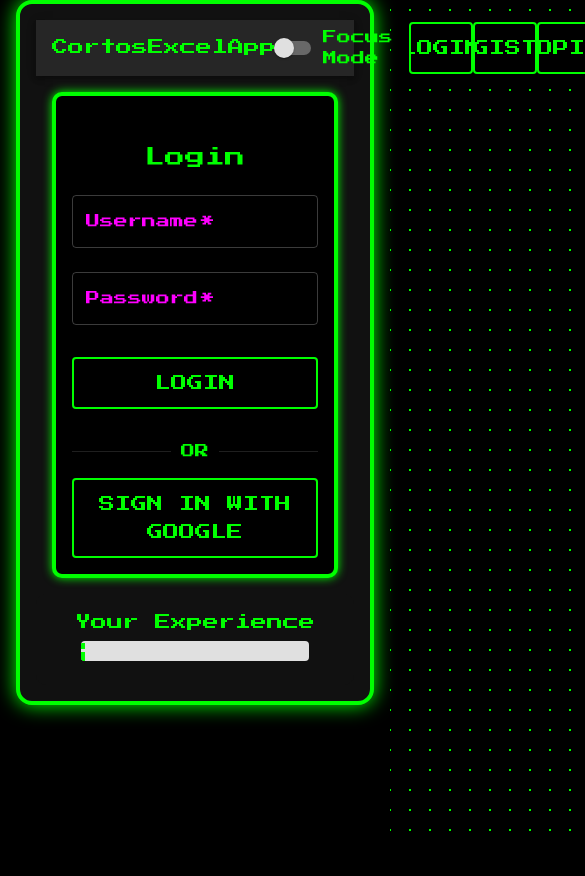
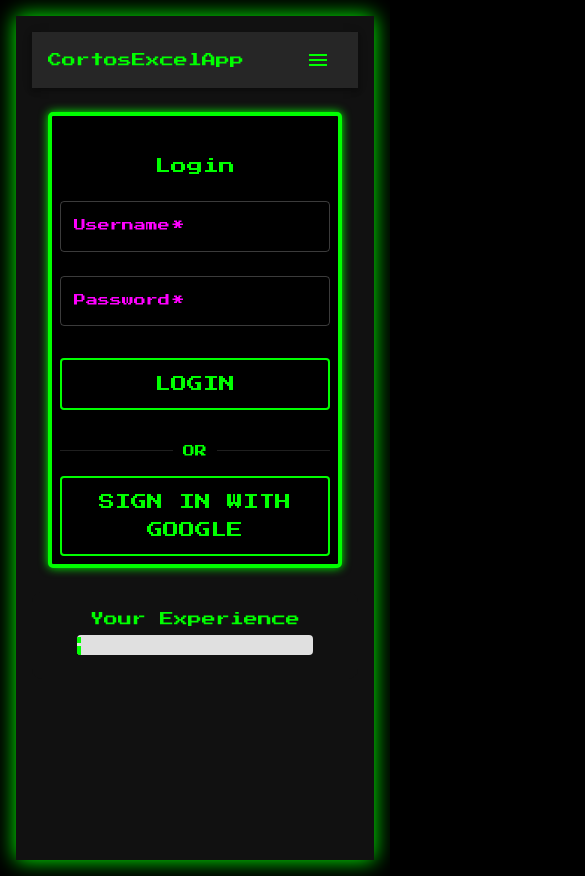
Before and after one commit to LycurgusxLycurgus/cortosexcelapp-frontend, a React (Create React App) app: page /login in a window 390 px wide. Shown: the whole page, 585 px wide, since content can reach past the window. Before the commit the page ends 844 px from the top, so only its background shows below. Built offline with nearby package versions, Linux system fonts and the light colour scheme.

Commit message:
responsive_design

```diff
--- a/src/components/ArcadeComponents.tsx
+++ b/src/components/ArcadeComponents.tsx
@@ -68,6 +68,11 @@ export const PixelatedBox = styled(Box)(({ theme }) => ({
   boxShadow: '0 0 10px #00ff00',
   position: 'relative',
   overflow: 'hidden',
+  [theme.breakpoints.down('sm')]: {
+    borderRadius: '5px',
+    padding: theme.spacing(1),
+    margin: theme.spacing(1, 0),
+  },
 }));
 
 export const ArcadeScreen = styled(Box)(({ theme }) => ({
@@ -130,4 +135,8 @@ export const ArcadeTextArea = styled('textarea')(({ theme }) => ({
     outline: 'none',
     boxShadow: '0 0 10px #00ff00',
   },
+  [theme.breakpoints.down('sm')]: {
+    fontSize: '14px',
+    padding: '8px',
+  },
 }));
--- a/src/components/ArcadeLayout.tsx
+++ b/src/components/ArcadeLayout.tsx
@@ -8,14 +8,18 @@ const ArcadeScreen = styled(Box)(({ theme }) => ({
   borderRadius: '16px',
   padding: theme.spacing(2),
   boxShadow: `0 0 20px ${theme.palette.primary.main}`,
-  minHeight: '80vh',
+  minHeight: '100vh',
   display: 'flex',
   flexDirection: 'column',
+  [theme.breakpoints.down('sm')]: {
+    borderRadius: 0,
+    border: 'none',
+  },
 }));
 
 const ArcadeLayout: React.FC<{ children: React.ReactNode }> = ({ children }) => {
   return (
-    <Container maxWidth="lg">
+    <Container maxWidth="lg" disableGutters>
       <motion.div
         initial={{ opacity: 0, scale: 0.9 }}
         animate={{ opacity: 1, scale: 1 }}
--- a/src/components/Header.tsx
+++ b/src/components/Header.tsx
@@ -1,7 +1,9 @@
 import React from 'react';
-import { AppBar, Toolbar, Typography, Switch, FormControlLabel } from '@mui/material';
+import { AppBar, Toolbar, Typography, Switch, FormControlLabel, useMediaQuery, IconButton, Menu, MenuItem } from '@mui/material';
 import { ArcadeButton } from './ArcadeComponents';
 import { motion } from 'framer-motion';
+import MenuIcon from '@mui/icons-material/Menu';
+import { useTheme } from '@mui/material/styles';
 
 interface HeaderProps {
   focusMode: boolean;
@@ -10,12 +12,74 @@ interface HeaderProps {
 }
 
 const Header: React.FC<HeaderProps> = ({ focusMode, setFocusMode, onAction }) => {
+  const theme = useTheme();
+  const isMobile = useMediaQuery(theme.breakpoints.down('sm'));
+  const [anchorEl, setAnchorEl] = React.useState<null | HTMLElement>(null);
+
+  const handleMenu = (event: React.MouseEvent<HTMLElement>) => {
+    setAnchorEl(event.currentTarget);
+  };
+
+  const handleClose = () => {
+    setAnchorEl(null);
+  };
+
   return (
     <AppBar position="static" component={motion.div} initial={{ y: -50 }} animate={{ y: 0 }}>
       <Toolbar>
         <Typography variant="h6" component="div" sx={{ flexGrow: 1 }}>
           CortosExcelApp
         </Typography>
+        {isMobile ? (
+          <>
+            <IconButton
+              size="large"
+              edge="start"
+              color="inherit"
+              aria-label="menu"
+              onClick={handleMenu}
+            >
+              <MenuIcon />
+            </IconButton>
+            <Menu
+              anchorEl={anchorEl}
+              anchorOrigin={{
+                vertical: 'top',
+                horizontal: 'right',
+              }}
+              keepMounted
+              transformOrigin={{
+                vertical: 'top',
+                horizontal: 'right',
+              }}
+              open={Boolean(anchorEl)}
+              onClose={handleClose}
+            >
+              <MenuItem onClick={() => { onAction(); handleClose(); }}>
+                <ArcadeButton color="inherit" to="/login">Login</ArcadeButton>
+              </MenuItem>
+              <MenuItem onClick={() => { onAction(); handleClose(); }}>
+                <ArcadeButton color="inherit" to="/register">Register</ArcadeButton>
+              </MenuItem>
+              <MenuItem onClick={() => { onAction(); handleClose(); }}>
+                <ArcadeButton color="inherit" to="/topics">Topics</ArcadeButton>
+              </MenuItem>
+              <MenuItem>
+                <FormControlLabel
+                  control={
+                    <Switch
+                      checked={focusMode}
+                      onChange={(e) => setFocusMode(e.target.checked)}
+                      color="secondary"
+                    />
+                  }
+                  label="Focus Mode"
+                />
+              </MenuItem>
+            </Menu>
+          </>
+        ) : (
+          <>
             <FormControlLabel
               control={
                 <Switch
@@ -35,6 +99,8 @@ const Header: React.FC<HeaderProps> = ({ focusMode, setFocusMode, onAction }) =>
             <ArcadeButton color="inherit" onClick={onAction} to="/topics">
               Topics
             </ArcadeButton>
+          </>
+        )}
       </Toolbar>
     </AppBar>
   );
--- a/src/components/TopicList/TopicList.tsx
+++ b/src/components/TopicList/TopicList.tsx
@@ -72,14 +72,10 @@ export const TopicList: React.FC<TopicListProps> = ({ focusMode, onAction }) =>
       <Typography variant="h5" gutterBottom>{title}</Typography>
       <Grid container spacing={2}>
         {topicList.map((topic) => (
-          <Grid item xs={12} sm={6} key={topic.id}>
+          <Grid item xs={12} sm={6} md={4} key={topic.id}>
             <motion.div
               whileHover={{ scale: 1.05 }}
               whileTap={{ scale: 0.95 }}
-              style={{
-                position: 'relative',
-                overflow: 'hidden',
-              }}
             >
               <ArcadeScreen
                 onClick={() => handleOpenTopicArcadeMachine(topic)}
@@ -90,25 +86,13 @@ export const TopicList: React.FC<TopicListProps> = ({ focusMode, onAction }) =>
                   justifyContent: 'space-between',
                   cursor: 'pointer',
                   transition: 'all 0.3s ease',
-                  position: 'relative',
-                  overflow: 'hidden',
+                  padding: (theme) => theme.spacing(2),
                   '&:hover': {
-                    '&::before': {
-                      content: '""',
-                      position: 'absolute',
-                      top: 0,
-                      left: 0,
-                      right: 0,
-                      bottom: 0,
-                      background: 'linear-gradient(90deg, transparent, rgba(0, 255, 0, 0.4), transparent)',
-                      transform: 'translateX(-100%)',
-                      animation: `${sweepAnimation} 1.5s linear infinite`,
-                      pointerEvents: 'none',
-                    },
+                    backgroundColor: 'rgba(0, 255, 0, 0.1)',
                   },
                 }}
               >
-                <Typography variant="h6" gutterBottom>
+                <Typography variant="body1" gutterBottom>
                   {topic.content.length > 50 ? `${topic.content.substring(0, 50)}...` : topic.content}
                 </Typography>
                 <Box sx={{ mt: 2, display: 'flex', justifyContent: 'flex-end', alignItems: 'flex-end' }}>
--- a/src/theme.ts
+++ b/src/theme.ts
@@ -1,6 +1,6 @@
-import { createTheme } from '@mui/material/styles';
+import { createTheme, responsiveFontSizes } from '@mui/material/styles';
 
-const theme = createTheme({
+let theme = createTheme({
   palette: {
     mode: 'dark',
     primary: {
@@ -21,28 +21,34 @@ const theme = createTheme({
   typography: {
     fontFamily: '"Press Start 2P", cursive',
     h1: {
-      fontSize: '2.5rem',
+      fontSize: '2rem',
+      '@media (min-width:600px)': {
+        fontSize: '2.5rem',
+      },
     },
     h2: {
-      fontSize: '2rem',
+      fontSize: '1.75rem',
+      '@media (min-width:600px)': {
+        fontSize: '2rem',
+      },
     },
     h3: {
-      fontSize: '1.75rem',
+      fontSize: '1.5rem',
     },
     h4: {
-      fontSize: '1.5rem',
+      fontSize: '1.25rem',
     },
     h5: {
-      fontSize: '1.25rem',
+      fontSize: '1rem',
     },
     h6: {
-      fontSize: '1rem',
+      fontSize: '0.875rem',
     },
     body1: {
-      fontSize: '0.875rem',
+      fontSize: '0.75rem',
     },
     body2: {
-      fontSize: '0.75rem',
+      fontSize: '0.5rem',
     },
   },
   components: {
@@ -55,7 +61,19 @@ const theme = createTheme({
         }
       `,
     },
+    MuiContainer: {
+      styleOverrides: {
+        root: {
+          padding: '1rem',
+          '@media (min-width:600px)': {
+            padding: '2rem',
+          },
+        },
+      },
+    },
   },
 });
 
+theme = responsiveFontSizes(theme);
+
 export default theme;
```
Lines whose indentation alone changed are shown as unchanged.
